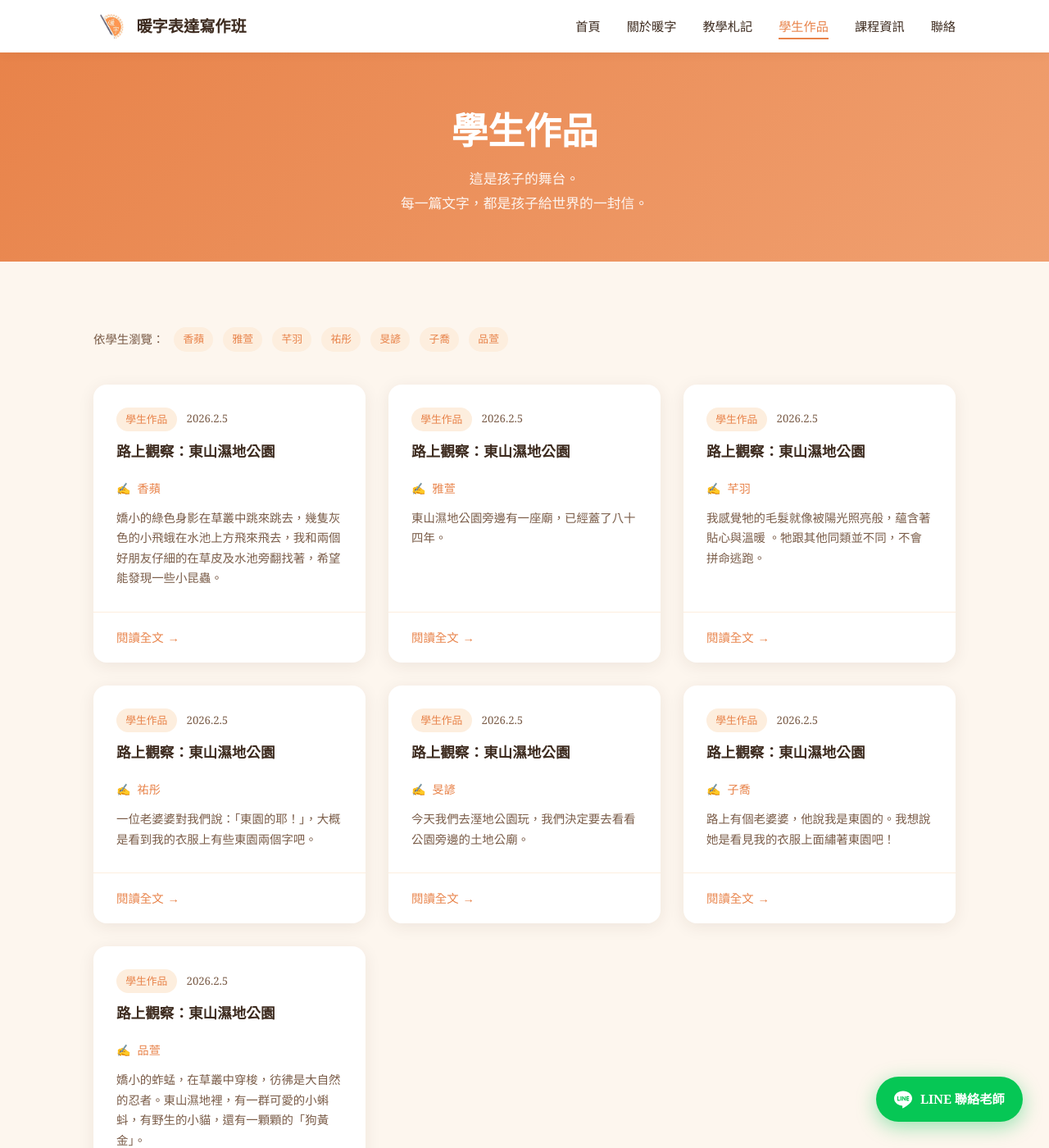
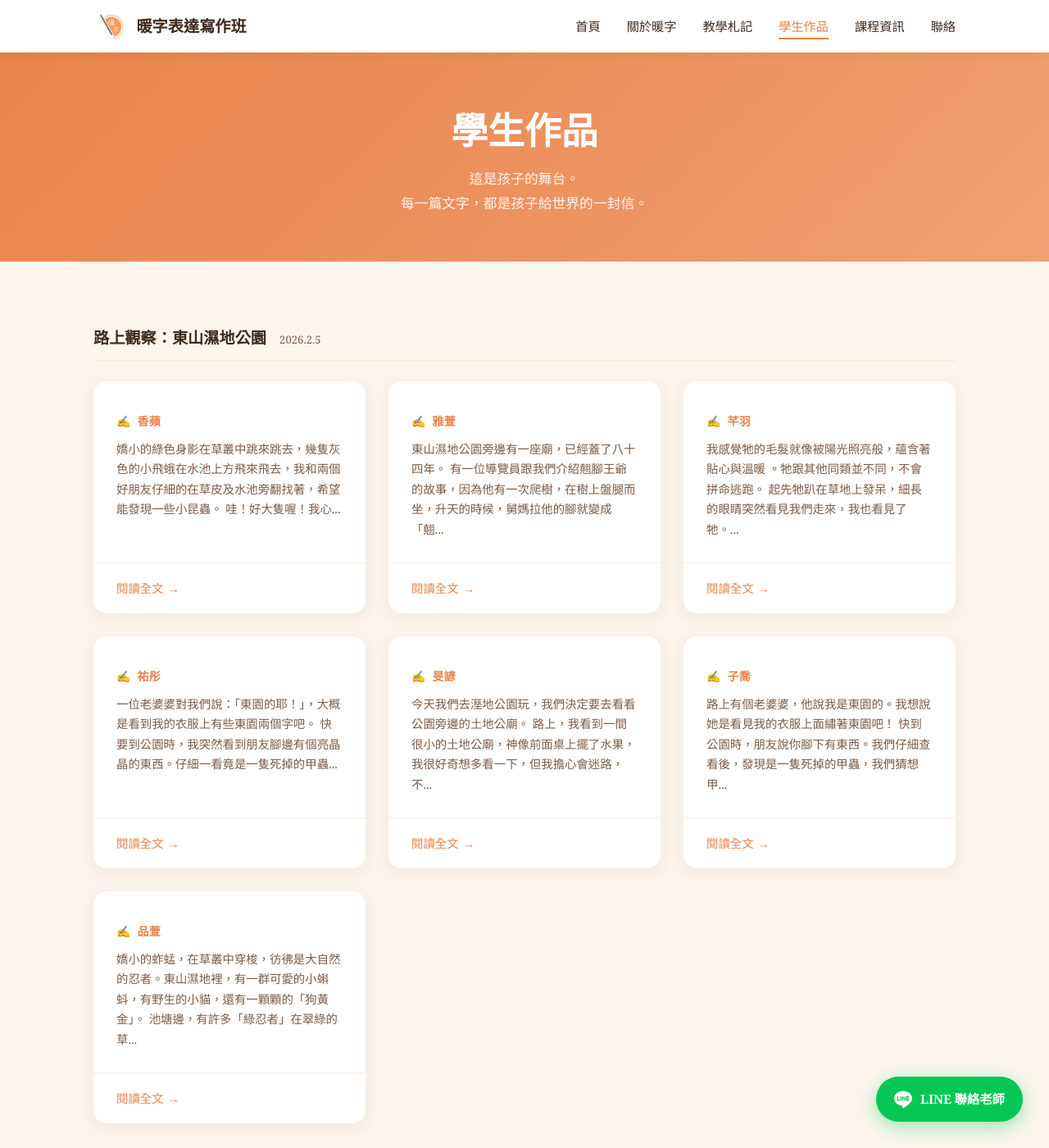
Before and after one commit to Shinruw/nu-nz-, a Jekyll site: the page built from pages/works.html, in a window 1280 px wide and 1400 px high. Shown: the whole window at 82% size. Built offline with Jekyll 4.4.1, drawn with Linux system fonts in a browser that asks for light colours.

Commit message:
Redesign works page: group by theme, back link to works listing
Co-Authored-By: Claude Sonnet 4.6 <noreply@anthropic.com>

```diff
--- a/pages/works.html
+++ b/pages/works.html
@@ -16,42 +16,29 @@ permalink: /works/
   <div class="container">
     {% assign works_posts = site.posts | where: "category", "works" %}
     {% if works_posts.size > 0 %}
-
-      <!-- 依學生瀏覽 -->
-      {% assign student_ids = works_posts | map: "student_id" | uniq %}
-
-      <div style="margin-bottom:2.5rem;">
-        <div style="display:flex;flex-wrap:wrap;gap:0.75rem;align-items:center;">
-          <span style="font-size:0.9rem;color:var(--brown-light);">依學生瀏覽：</span>
-          {% for sid in student_ids %}
-            {% assign s = site.students | where: "uid", sid | first %}
-            {% if s %}
-              <a href="{{ s.url | relative_url }}" class="card-tag" style="text-decoration:none;">{{ s.name_display }}</a>
-            {% endif %}
-          {% endfor %}
+      {% assign titles = works_posts | map: "title" | uniq %}
+      {% for title in titles %}
+        {% assign theme_works = works_posts | where: "title", title %}
+        <div style="margin-bottom:3.5rem;">
+          <div style="display:flex;align-items:baseline;gap:1rem;margin-bottom:1.5rem;padding-bottom:0.75rem;border-bottom:2px solid var(--peach);">
+            <h2 style="margin:0;font-size:1.2rem;color:var(--brown);">{{ title }}</h2>
+            <time style="font-size:0.82rem;color:var(--brown-light);">{{ theme_works.first.date | date: "%Y.%-m.%-d" }}</time>
           </div>
-      </div>
-
           <div class="cards-grid">
-        {% for post in works_posts %}
+            {% for post in theme_works %}
+              {% assign student = site.students | where: "uid", post.student_id | first %}
               <article class="card work-card">
                 <div class="card-body">
-              <div class="card-meta">
-                <span class="card-tag">學生作品</span>
-                <time datetime="{{ post.date | date_to_xmlschema }}">{{ post.date | date: "%Y.%-m.%-d" }}</time>
-              </div>
-              <h3><a href="{{ post.url | relative_url }}" style="color:var(--brown);">{{ post.title }}</a></h3>
-              {% assign student = site.students | where: "uid", post.student_id | first %}
-              <div class="author-info">
+                  <div class="author-info" style="margin-bottom:0.6rem;">
                     ✍️
                     {% if student %}
-                  <a href="{{ student.url | relative_url }}" style="color:var(--orange);">{{ student.name_display }}</a>
+                      <a href="{{ student.url | relative_url }}" style="color:var(--orange);font-weight:600;">{{ student.name_display }}</a>
                     {% else %}
                       {{ post.student_id }}
                     {% endif %}
                     {% if post.grade %} · {{ post.grade }}{% endif %}
                   </div>
-              <p style="margin-top:0.75rem;">{{ post.excerpt | strip_html | truncate: 80 }}</p>
+                  <p style="margin:0;">{{ post.content | strip_html | truncate: 80 }}</p>
                 </div>
                 <div class="card-footer">
                   <a href="{{ post.url | relative_url }}" class="card-link">閱讀全文</a>
@@ -59,6 +46,8 @@ permalink: /works/
               </article>
             {% endfor %}
           </div>
+        </div>
+      {% endfor %}
 
     {% else %}
       <!-- 尚無作品時的提示 -->
```
Lines whose indentation alone changed are shown as unchanged.
